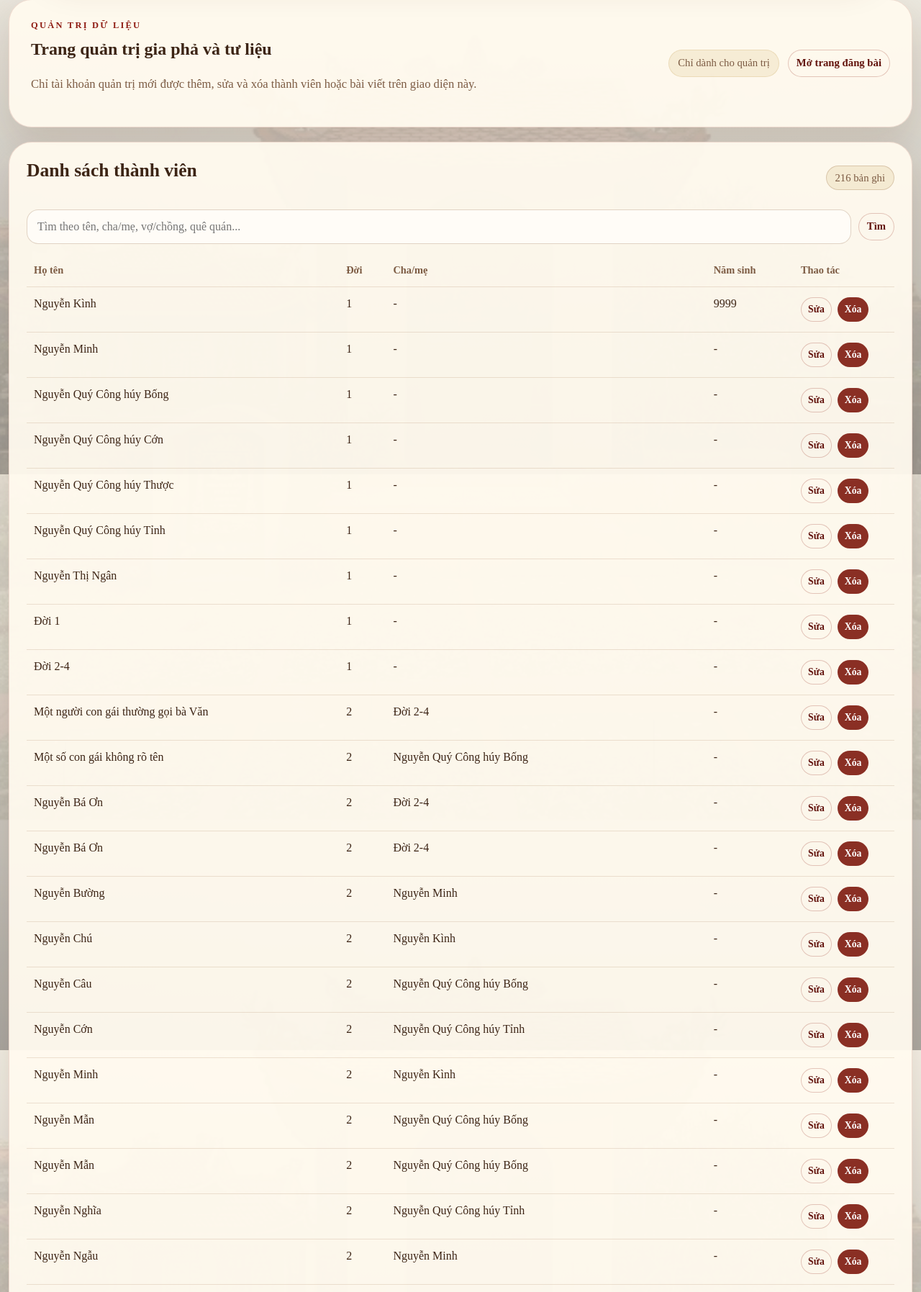
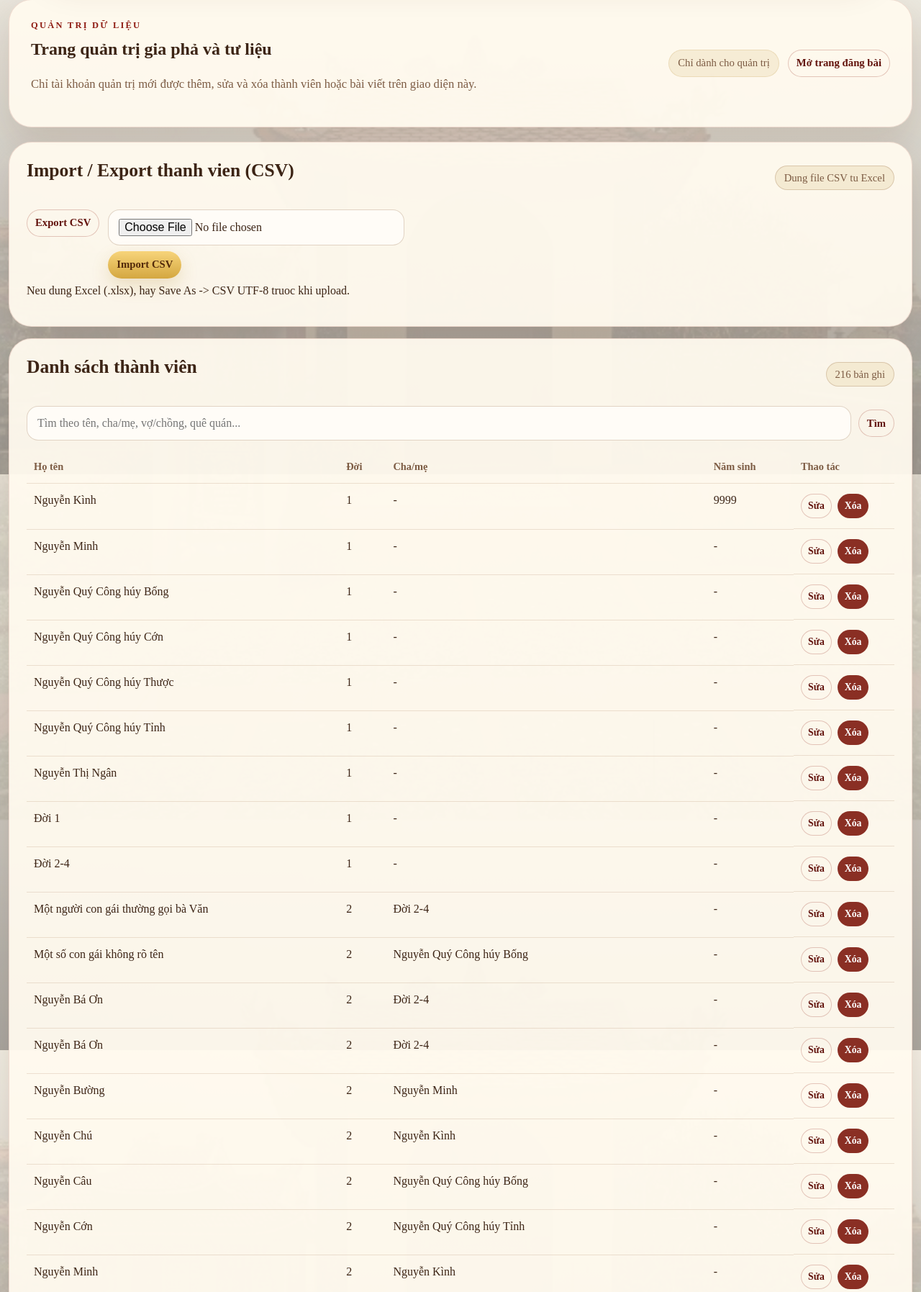
Before and after one commit to Tien-reus/webgiapha, a Django app: page /manage/ in a window 1280 px wide. Shown: the part 141-1936 px from the top of the page at 72% size. Run offline with Django 5.2, Linux system fonts and the light colour scheme; the visitor is signed in with stand-in values (Sample User, id 1); data comes from the database, SQL or seed files in the repository.

Commit message:
feat: add CSV import/export in manage page

```diff
--- a/genealogy/views.py
+++ b/genealogy/views.py
@@ -1,9 +1,11 @@
+import csv
+import io
 from django.contrib import messages
 from django.contrib.auth import logout
 from django.contrib.auth.decorators import user_passes_test
 from django.contrib.auth.views import LoginView
 from django.db.models import Q
-from django.http import JsonResponse
+from django.http import HttpResponse, JsonResponse
 from pathlib import Path
 from django.shortcuts import get_object_or_404, redirect, render
 
@@ -29,6 +31,127 @@ def build_tree(nodes_by_parent, member):
         'member': member,
         'children': [build_tree(nodes_by_parent, child) for child in nodes_by_parent.get(member.id, [])],
     }
+
+
+def export_members_csv_response():
+    members = FamilyMember.objects.select_related('parent').order_by('generation', 'full_name')
+    response = HttpResponse(content_type='text/csv; charset=utf-8')
+    response['Content-Disposition'] = 'attachment; filename="family_members.csv"'
+    response.write('\ufeff')
+    writer = csv.writer(response)
+    writer.writerow(
+        [
+            'id',
+            'full_name',
+            'parent',
+            'father_name',
+            'mother_name',
+            'spouse_name',
+            'gender',
+            'generation',
+            'birth_year',
+            'death_year',
+            'hometown',
+            'occupation',
+            'achievements',
+            'education',
+            'biography',
+            'notes',
+            'is_highlighted',
+        ]
+    )
+    for member in members:
+        writer.writerow(
+            [
+                member.id,
+                member.full_name,
+                member.parent.full_name if member.parent else '',
+                member.father_name,
+                member.mother_name,
+                member.spouse_name,
+                member.gender,
+                member.generation,
+                member.birth_year or '',
+                member.death_year or '',
+                member.hometown,
+                member.occupation,
+                member.achievements,
+                member.education,
+                member.biography,
+                member.notes,
+                'True' if member.is_highlighted else 'False',
+            ]
+        )
+    return response
+
+
+def import_members_from_csv(uploaded_file):
+    text = uploaded_file.read().decode('utf-8-sig')
+    reader = csv.DictReader(io.StringIO(text))
+    created = 0
+    updated = 0
+    skipped = 0
+
+    for row in reader:
+        full_name = (row.get('full_name') or '').strip()
+        if not full_name:
+            skipped += 1
+            continue
+
+        parent_name = (row.get('parent') or '').strip()
+        parent = None
+        if parent_name:
+            parent = FamilyMember.objects.filter(full_name=parent_name).first()
+
+        def to_int(value, default=None):
+            value = (value or '').strip()
+            if not value:
+                return default
+            try:
+                return int(value)
+            except ValueError:
+                return default
+
+        payload = {
+            'full_name': full_name,
+            'parent': parent,
+            'father_name': (row.get('father_name') or '').strip(),
+            'mother_name': (row.get('mother_name') or '').strip(),
+            'spouse_name': (row.get('spouse_name') or '').strip(),
+            'gender': (row.get('gender') or 'other').strip() or 'other',
+            'generation': to_int(row.get('generation'), 1) or 1,
+            'birth_year': to_int(row.get('birth_year')),
+            'death_year': to_int(row.get('death_year')),
+            'hometown': (row.get('hometown') or '').strip(),
+            'occupation': (row.get('occupation') or '').strip(),
+            'achievements': (row.get('achievements') or '').strip(),
+            'education': (row.get('education') or '').strip(),
+            'biography': (row.get('biography') or '').strip(),
+            'notes': (row.get('notes') or '').strip(),
+            'is_highlighted': (row.get('is_highlighted') or '').strip().lower() in {'1', 'true', 'yes', 'on'},
+        }
+
+        row_id = to_int(row.get('id'))
+        if row_id:
+            obj = FamilyMember.objects.filter(pk=row_id).first()
+            if obj:
+                for key, value in payload.items():
+                    setattr(obj, key, value)
+                obj.save()
+                updated += 1
+                continue
+
+        existing = FamilyMember.objects.filter(full_name=full_name, birth_year=payload['birth_year']).first()
+        if existing:
+            for key, value in payload.items():
+                setattr(existing, key, value)
+            existing.save()
+            updated += 1
+        else:
+            FamilyMember.objects.create(**payload)
+            created += 1
+
+    return created, updated, skipped
 
 
 def about(request):
@@ -133,6 +256,26 @@ def manage_members(request):
 
     if request.method == 'POST':
         action = request.POST.get('action', 'save_member')
+
+        if action == 'export_members_csv':
+            return export_members_csv_response()
+
+        if action == 'import_members_csv':
+            uploaded = request.FILES.get('members_csv')
+            if not uploaded:
+                messages.error(request, 'Vui long chon file CSV truoc khi import.')
+                return redirect('manage_members')
+            try:
+                created, updated, skipped = import_members_from_csv(uploaded)
+                messages.success(
+                    request,
+                    f'Import xong: tao moi {created}, cap nhat {updated}, bo qua {skipped}.',
+                )
+            except UnicodeDecodeError:
+                messages.error(request, 'File khong dung UTF-8. Hay luu Excel thanh CSV UTF-8 roi import lai.')
+            except Exception as exc:
+                messages.error(request, f'Import loi: {exc}')
+            return redirect('manage_members')
 
         if action == 'delete_member':
             member = get_object_or_404(FamilyMember, pk=request.POST.get('member_id'))
--- a/templates/genealogy/manage_members.html
+++ b/templates/genealogy/manage_members.html
@@ -15,6 +15,27 @@
                 <span class="pill pill-soft">Chỉ dành cho quản trị</span>
                 <a class="button secondary small" href="{% url 'manage_articles' %}">Mở trang đăng bài</a>
             </div>
+        </div>
+
+        <div class="table-card" style="margin-bottom: 1rem;">
+            <div class="panel-top">
+                <h2>Import / Export thanh vien (CSV)</h2>
+                <span class="pill">Dung file CSV tu Excel</span>
+            </div>
+            <div class="form-actions" style="display:flex; gap:12px; flex-wrap:wrap;">
+                <form method="post">
+                    {% csrf_token %}
+                    <input type="hidden" name="action" value="export_members_csv">
+                    <button class="button secondary small" type="submit">Export CSV</button>
+                </form>
+                <form method="post" enctype="multipart/form-data" style="display:flex; gap:8px; align-items:center; flex-wrap:wrap;">
+                    {% csrf_token %}
+                    <input type="hidden" name="action" value="import_members_csv">
+                    <input class="form-control" type="file" name="members_csv" accept=".csv" required>
+                    <button class="button primary small" type="submit">Import CSV</button>
+                </form>
+            </div>
+            <p style="margin-top: 8px;">Neu dung Excel (.xlsx), hay Save As -> CSV UTF-8 truoc khi upload.</p>
         </div>
 
         <div class="manage-layout">
```
